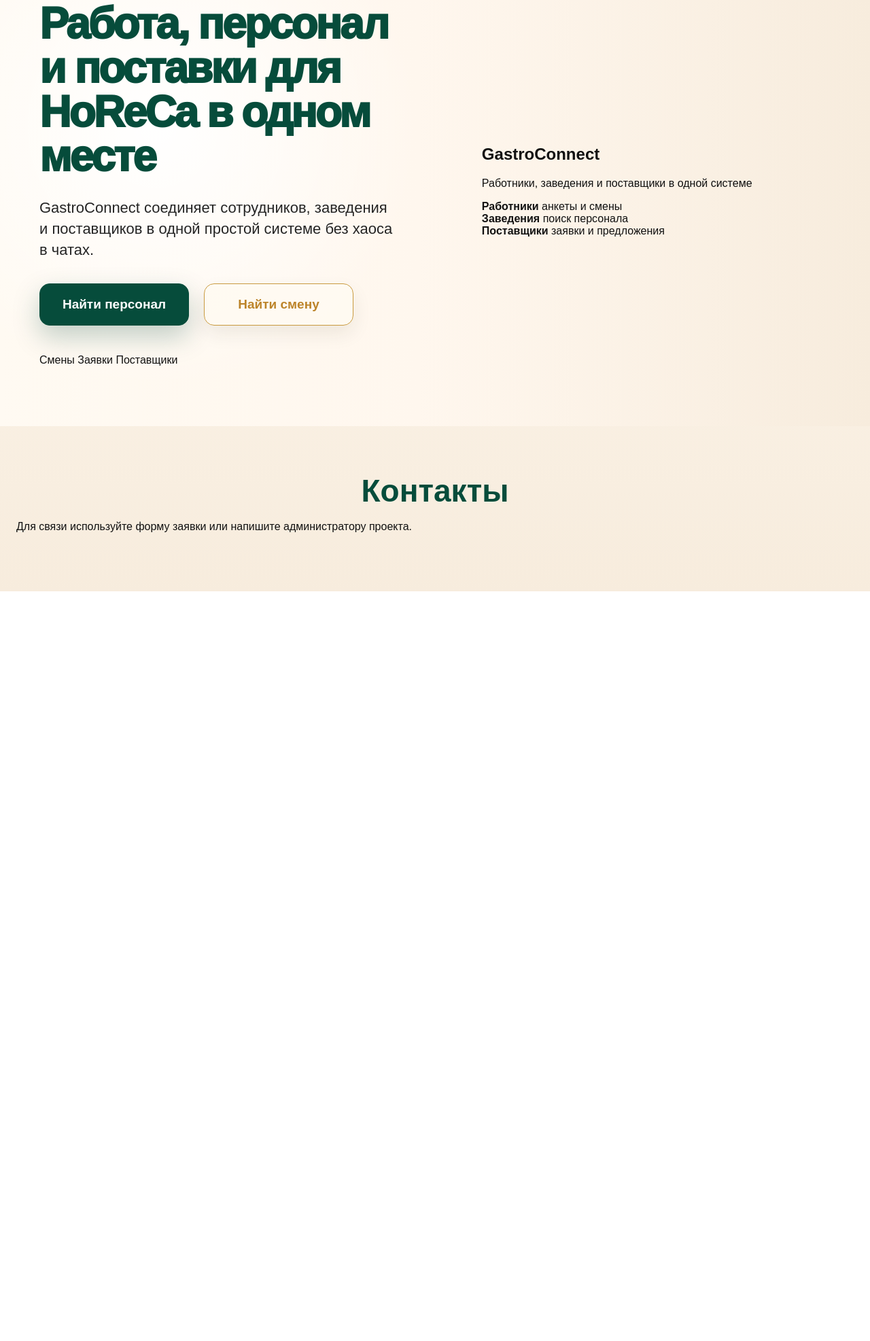
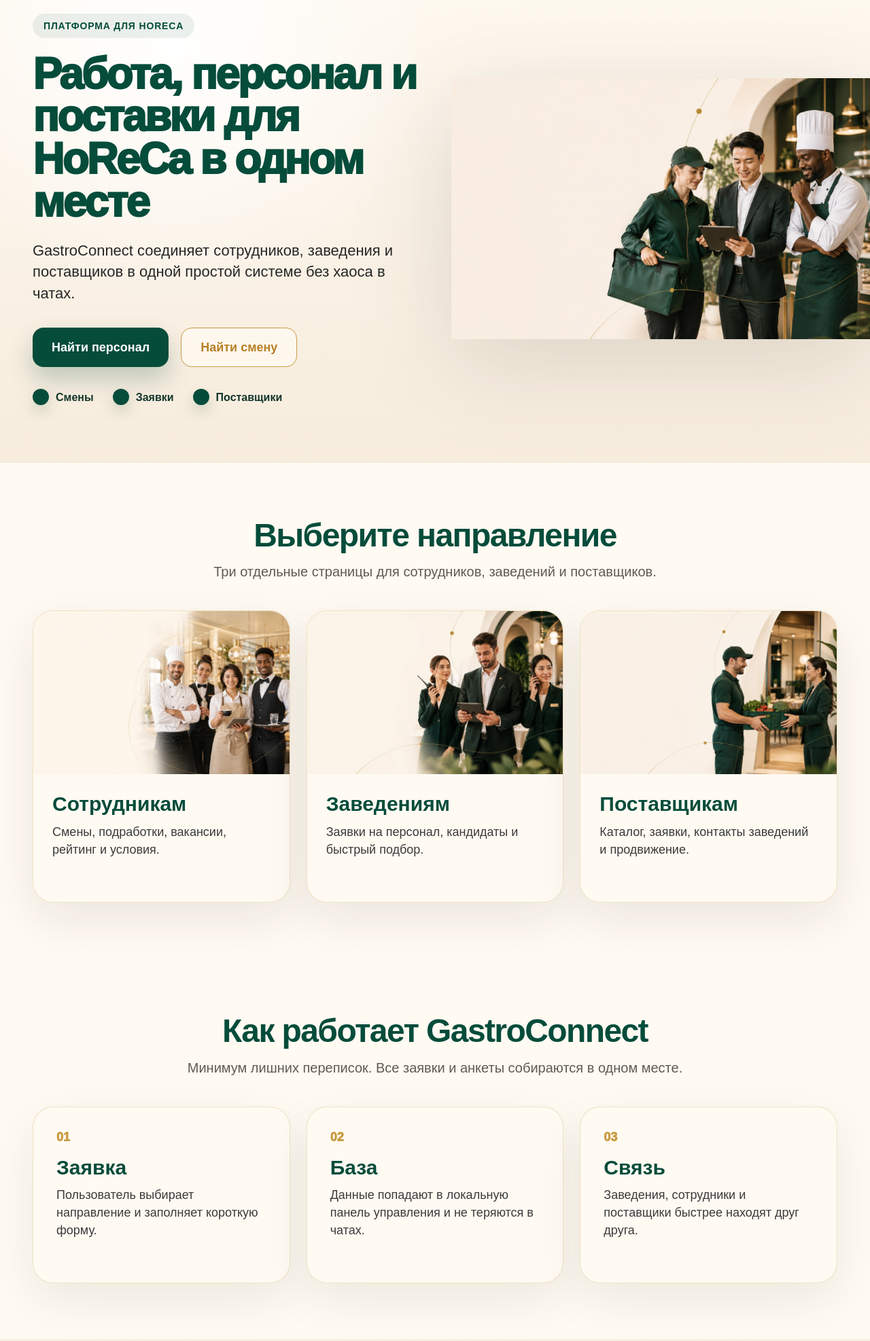
Before and after one commit to alikhanabakarov-cmyk/gastroconnect, a plain HTML site: page index.html in a window 1280 px wide. Shown: the part 173-2146 px from the top of the page at 68% size. Before the commit the page ends 1043 px from the top, so only its background shows below. Drawn offline with Linux system fonts and the light colour scheme.

Commit message:
Update index.html

```diff
--- a/index.html
+++ b/index.html
@@ -1,24 +1,28 @@
 <!DOCTYPE html>
 <html lang="ru">
 <head>
+  <meta name="yandex-verification" content="7809b97f5ab8ab49" />
   <meta charset="UTF-8" />
   <meta name="viewport" content="width=device-width, initial-scale=1.0" />
 
-  <title>GastroConnect — работа, персонал и поставки для HoReCa</title>
+  <title>GastroConnect — платформа для HoReCa</title>
 
   <meta
     name="description"
-    content="GastroConnect помогает сотрудникам, заведениям и поставщикам HoReCa находить друг друга без хаоса в чатах."
+    content="GastroConnect — HoReCa-платформа для ресторанов, работников и поставщиков. Заявки, смены, поставки и контакты в одной цифровой экосистеме."
   />
 
+  <link rel="icon" href="favicon.ico" sizes="any" />
+  <link rel="manifest" href="site.webmanifest" />
   <link rel="stylesheet" href="style.css" />
 </head>
+
 <body>
-
 <div class="page-shell">
 
   <header class="site-header">
     <a class="brand" href="index.html" aria-label="GastroConnect">
+      <img src="assets/logo-mark.png" alt="" class="brand-mark" />
       <span>GastroConnect</span>
     </a>
 
@@ -29,14 +33,16 @@
       <a href="#contacts">Контакты</a>
     </nav>
 
-    <a class="header-cta" href="auth.html">Оставить заявку</a>
+    <a class="header-cta" href="workers.html#request">Оставить заявку</a>
   </header>
 
   <main>
 
-    <section class="poster-hero">
-      <div class="poster-copy">
-        <div class="eyebrow">Платформа для HoReCa</div>
+    <section class="gc-hero">
+      <div class="gc-hero-inner">
+
+        <div class="gc-hero-copy">
+          <div class="gc-kicker">Платформа для HoReCa</div>
 
           <h1>Работа, персонал и поставки для HoReCa в одном месте</h1>
 
@@ -45,49 +51,117 @@
             в одной простой системе без хаоса в чатах.
           </p>
 
-        <div class="hero-actions">
-          <a class="btn primary" href="workers.html">Найти персонал</a>
-          <a class="btn secondary" href="restaurants.html">Найти смену</a>
+          <div class="gc-actions">
+            <a class="gc-btn gc-btn-primary" href="restaurants.html">Найти персонал</a>
+            <a class="gc-btn gc-btn-secondary" href="workers.html">Найти смену</a>
           </div>
 
-        <div class="hero-points">
+          <div class="gc-hero-note">
             <span>Смены</span>
             <span>Заявки</span>
             <span>Поставщики</span>
           </div>
         </div>
 
-      <div class="poster-visual" aria-hidden="true">
-        <div class="visual-card">
-          <h2>GastroConnect</h2>
-          <p>Работники, заведения и поставщики в одной системе</p>
+        <div class="gc-hero-media">
+          <img src="assets/hero-home.webp" alt="GastroConnect для HoReCa" />
+        </div>
 
-          <div class="visual-grid">
-            <div>
-              <strong>Работники</strong>
-              <span>анкеты и смены</span>
-            </div>
-            <div>
-              <strong>Заведения</strong>
-              <span>поиск персонала</span>
-            </div>
-            <div>
-              <strong>Поставщики</strong>
-              <span>заявки и предложения</span>
-            </div>
-          </div>
-        </div>
       </div>
     </section>
 
-    <section id="contacts" class="section">
-      <h2>Контакты</h2>
-      <p>Для связи используйте форму заявки или напишите администратору проекта.</p>
+    <section class="gc-directions">
+      <div class="gc-section-head">
+        <h2>Выберите направление</h2>
+        <p>Три отдельные страницы для сотрудников, заведений и поставщиков.</p>
+      </div>
+
+      <div class="gc-card-grid">
+
+        <a class="gc-direction-card" href="workers.html">
+          <img src="assets/hero-workers.webp" alt="Сотрудникам HoReCa" />
+          <div>
+            <h3>Сотрудникам</h3>
+            <p>Смены, подработки, вакансии, рейтинг и условия.</p>
+          </div>
+        </a>
+
+        <a class="gc-direction-card" href="restaurants.html">
+          <img src="assets/hero-restaurants.webp" alt="Заведениям HoReCa" />
+          <div>
+            <h3>Заведениям</h3>
+            <p>Заявки на персонал, кандидаты и быстрый подбор.</p>
+          </div>
+        </a>
+
+        <a class="gc-direction-card" href="suppliers.html">
+          <img src="assets/hero-suppliers.webp" alt="Поставщикам HoReCa" />
+          <div>
+            <h3>Поставщикам</h3>
+            <p>Каталог, заявки, контакты заведений и продвижение.</p>
+          </div>
+        </a>
+
+      </div>
+    </section>
+
+    <section class="gc-features">
+      <div class="gc-section-head">
+        <h2>Как работает GastroConnect</h2>
+        <p>Минимум лишних переписок. Все заявки и анкеты собираются в одном месте.</p>
+      </div>
+
+      <div class="gc-feature-grid">
+
+        <article>
+          <span>01</span>
+          <h3>Заявка</h3>
+          <p>Пользователь выбирает направление и заполняет короткую форму.</p>
+        </article>
+
+        <article>
+          <span>02</span>
+          <h3>База</h3>
+          <p>Данные попадают в локальную панель управления и не теряются в чатах.</p>
+        </article>
+
+        <article>
+          <span>03</span>
+          <h3>Связь</h3>
+          <p>Заведения, сотрудники и поставщики быстрее находят друг друга.</p>
+        </article>
+
+      </div>
+    </section>
+
+    <section class="gc-cta">
+      <div>
+        <h2>Начните с заявки</h2>
+        <p>Выберите нужное направление и оставьте данные. Это первая версия платформы GastroConnect.</p>
+      </div>
+
+      <div class="gc-actions">
+        <a class="gc-btn gc-btn-primary" href="restaurants.html#request">Оставить заявку</a>
+        <a class="gc-btn gc-btn-secondary" href="workers.html#request">Заполнить анкету</a>
+      </div>
     </section>
 
   </main>
 
+  <footer class="footer" id="contacts">
+    <div class="footer-brand">
+      <img src="assets/logo-mark.png" alt="" />
+      <strong>GastroConnect</strong>
     </div>
 
+    <div class="footer-links">
+      <span>Telegram: @GastroConnect_bot</span>
+      <span>Email: info@gastroconnect.ru</span>
+    </div>
+  </footer>
+
+</div>
+
+<script src="script.js"></script>
 </body>
 </html>
```
Lines whose indentation alone changed are shown as unchanged.
